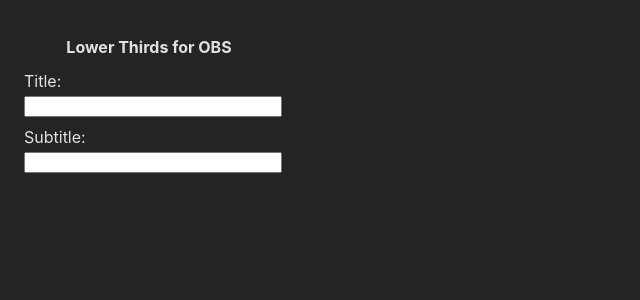
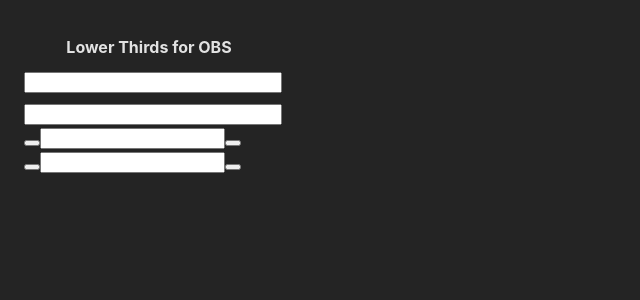
Before and after one commit to zfranczak/LowerThirdsOBS, a React (Vite) app: page / in a window 1280 px wide. Shown: the top 300 px of the page, without its empty margins (0-640 px from the left). Built offline with nearby package versions, Linux system fonts and the light colour scheme.

Commit message:
Basic funtionality added.  Basic button improved

```diff
--- a/src/Controls.jsx
+++ b/src/Controls.jsx
@@ -1,11 +1,51 @@
-import './App.css';
+import React, { useState } from 'react';
 import Titles from './buttons/Titles';
+import Button from './buttons/Button';
+import './controls.css';
+import LowerThirds from './LowerThirds';
 
 function Controls() {
+  const [textSize, setTextSize] = useState(16);
+  const [textPadding, setTextPadding] = useState(10);
+  const [displayText, setDisplayText] = useState('Initial Text');
+  const [title, setTitle] = useState(''); // Add state for title
+  const [subtitle, setSubtitle] = useState(''); // Add state for subtitle
+
+  const handleTextSize = () => {
+    setTextSize((prevSize) => prevSize + 2);
+  };
+
+  const handleTextPadding = () => {
+    setTextPadding((prevPadding) => prevPadding + 5);
+  };
+
+  // Function to handle title change
+  const handleTitleChange = (newTitle) => {
+    setTitle(newTitle);
+  };
+
+  // Function to handle subtitle change
+  const handleSubtitleChange = (newSubtitle) => {
+    setSubtitle(newSubtitle);
+  };
+
   return (
     <>
       <h1>Lower Thirds for OBS</h1>
-      <Titles />
+      <Titles
+        textSize={textSize}
+        textPadding={textPadding}
+        displayText={displayText}
+        // Pass the functions to update title and subtitle
+        handleTitleChange={handleTitleChange}
+        handleSubtitleChange={handleSubtitleChange}
+      />
+      <Button buttonText='Increase Text Size' updateText={handleTextSize} />
+      <Button
+        buttonText='Increase Text Padding'
+        updateText={handleTextPadding}
+      />
+      <LowerThirds title={title} subtitle={subtitle} />
     </>
   );
 }
--- /dev/null
+++ b/src/LowerThirds.jsx
@@ -0,0 +1,12 @@
+import React from 'react';
+
+const LowerThirds = ({ title, subtitle }) => {
+  return (
+    <div>
+      <h1>{title}</h1>
+      <h2>{subtitle}</h2>
+    </div>
+  );
+};
+
+export default LowerThirds;
--- /dev/null
+++ b/src/buttons/Button.jsx
@@ -0,0 +1,37 @@
+import React, { useState } from 'react';
+
+const Button = ({ initialValue, onIncrement, onDecrement }) => {
+  const [value, setValue] = useState(initialValue);
+
+  const handleIncrement = () => {
+    setValue((prevValue) => prevValue + 1);
+    onIncrement(value + 1);
+  };
+
+  const handleDecrement = () => {
+    if (value > 0) {
+      setValue((prevValue) => prevValue - 1);
+      onDecrement(value - 1);
+    }
+  };
+
+  const handleChange = (e) => {
+    const newValue = parseInt(e.target.value, 10);
+    setValue(newValue);
+  };
+
+  return (
+    <div className='increment-decrement-input-button'>
+      <button onClick={handleDecrement} className='decrement-button'></button>
+      <input
+        className='input-field'
+        type='number'
+        value={value}
+        onChange={handleChange}
+      />
+      <button onClick={handleIncrement} className='increment-button'></button>
+    </div>
+  );
+};
+
+export default Button;
--- a/src/buttons/Titles.jsx
+++ b/src/buttons/Titles.jsx
@@ -1,30 +1,23 @@
-import React, { useState } from 'react';
+import React from 'react';
 import '../styles/titles.css';
 
-const Titles = () => {
-  const [title, setTitle] = useState('');
-  const [subtitle, setSubtitle] = useState('');
-
-  const handleTitleChange = (e) => {
-    setTitle(e.target.value);
-  };
-
-  const handleSubtitleChange = (e) => {
-    setSubtitle(e.target.value);
-  };
-
+const Titles = ({ handleTitleChange, handleSubtitleChange }) => {
   return (
     <div className='grid-container'>
       <div className='title-container'>
         <label>
-          Title:
-          <input type='text' value={title} onChange={handleTitleChange} />
+          <input
+            type='text'
+            onChange={(e) => handleTitleChange(e.target.value)}
+          />
         </label>
       </div>
       <div className='title-container'>
         <label>
-          Subtitle:
-          <input type='text' value={subtitle} onChange={handleSubtitleChange} />
+          <input
+            type='text'
+            onChange={(e) => handleSubtitleChange(e.target.value)}
+          />
         </label>
       </div>
     </div>
--- a/src/main.jsx
+++ b/src/main.jsx
@@ -2,9 +2,11 @@
 import ReactDOM from 'react-dom/client';
 import Controls from './Controls.jsx';
 import './index.css';
+import LowerThirds from './LowerThirds.jsx';
 
 ReactDOM.createRoot(document.getElementById('root')).render(
   <React.StrictMode>
     <Controls />
+    <LowerThirds />
   </React.StrictMode>
 );
```
Also changed, not shown: src/controls.css (renamed from src/App.css).
